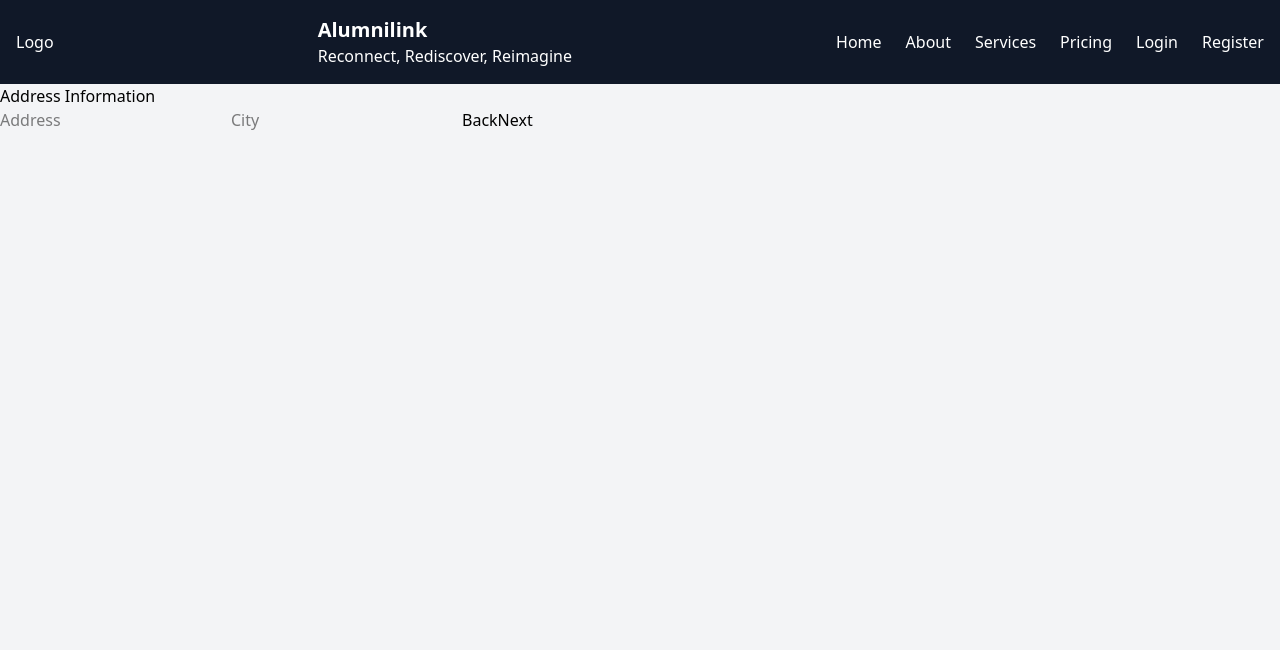
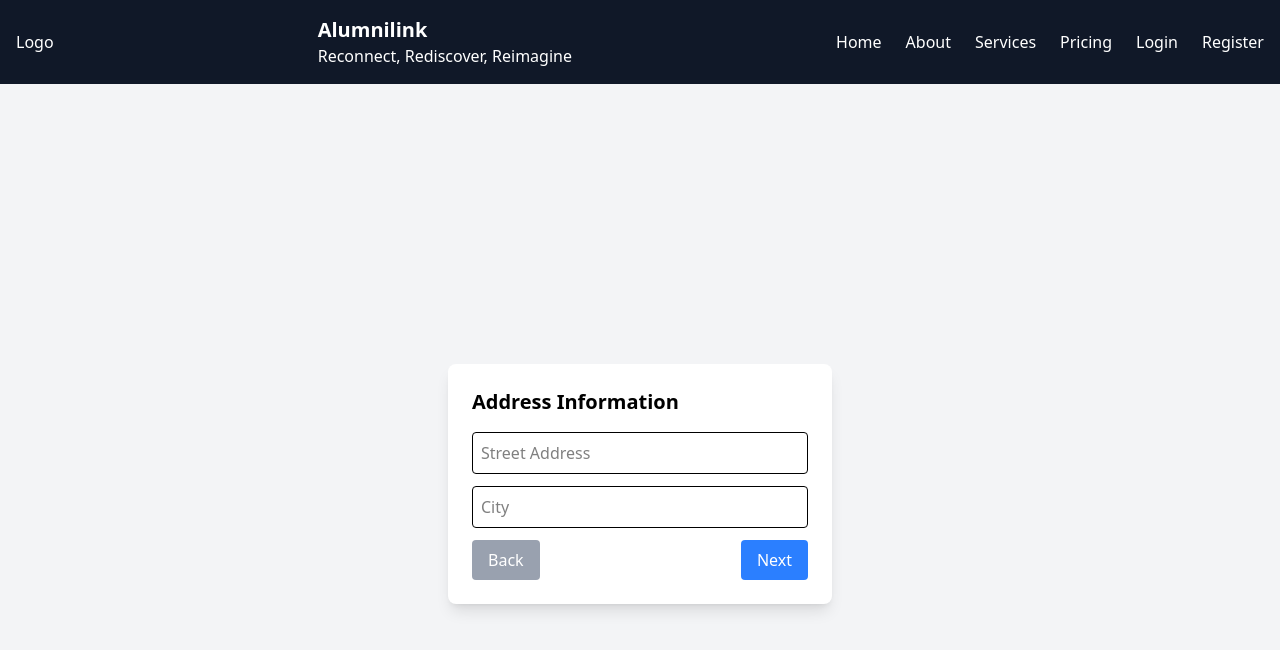
Before and after one commit to blank122/alumni-link-frontend, a React (Vite) app: page /register in a window 1280 px wide. Both pictures are taken after a click on the button "Next". Shown: the top 650 px of the page. Built offline with nearby package versions, Linux system fonts and the light colour scheme.

Commit message:
added slight a bit of ui

```diff
--- a/src/pages/Register.jsx
+++ b/src/pages/Register.jsx
@@ -2,37 +2,90 @@
 import { useState } from "react";
 import Navbar from "../components/layouts/Navbar";
 
-const Step1 = ({ formData, handleChange, nextStep }) => (
-    <div>
-        <h2>Personal Details</h2>
-        <input type="text" name="name" placeholder="Name" onChange={handleChange} value={formData.name} />
-        <input type="email" name="email" placeholder="Email" onChange={handleChange} value={formData.email} />
-        <button onClick={nextStep}>Next</button>
+// 📌 Step 1: Personal Information
+const PersonalInfoStep = ({ userData, handleChange, nextStep }) => (
+    <div className="p-6 bg-white rounded-lg shadow-lg w-96 mx-auto">
+        <h2 className="text-xl font-semibold mb-4">Personal Information</h2>
+        <input
+            type="text"
+            name="name"
+            placeholder="Full Name"
+            onChange={handleChange}
+            value={userData.name}
+            className="w-full p-2 border rounded mb-3"
+        />
+        <input
+            type="email"
+            name="email"
+            placeholder="Email Address"
+            onChange={handleChange}
+            value={userData.email}
+            className="w-full p-2 border rounded mb-3"
+        />
+        <button onClick={nextStep} className="w-full bg-blue-500 text-white py-2 rounded">
+            Next
+        </button>
     </div>
 );
 
-const Step2 = ({ formData, handleChange, nextStep, prevStep }) => (
-    <div>
-        <h2>Address Information</h2>
-        <input type="text" name="address" placeholder="Address" onChange={handleChange} value={formData.address} />
-        <input type="text" name="city" placeholder="City" onChange={handleChange} value={formData.city} />
-        <button onClick={prevStep}>Back</button>
-        <button onClick={nextStep}>Next</button>
+// 📌 Step 2: Address Information
+const AddressInfoStep = ({ userData, handleChange, nextStep, prevStep }) => (
+    <div className="p-6 bg-white rounded-lg shadow-lg w-96 mx-auto">
+        <h2 className="text-xl font-semibold mb-4">Address Information</h2>
+        <input
+            type="text"
+            name="address"
+            placeholder="Street Address"
+            onChange={handleChange}
+            value={userData.address}
+            className="w-full p-2 border rounded mb-3"
+        />
+        <input
+            type="text"
+            name="city"
+            placeholder="City"
+            onChange={handleChange}
+            value={userData.city}
+            className="w-full p-2 border rounded mb-3"
+        />
+        <div className="flex justify-between">
+            <button onClick={prevStep} className="bg-gray-400 text-white px-4 py-2 rounded">
+                Back
+            </button>
+            <button onClick={nextStep} className="bg-blue-500 text-white px-4 py-2 rounded">
+                Next
+            </button>
+        </div>
     </div>
 );
 
-const Step3 = ({ formData, handleChange, prevStep }) => (
-    <div>
-        <h2>Account Details</h2>
-        <input type="password" name="password" placeholder="Password" onChange={handleChange} value={formData.password} />
-        <button onClick={prevStep}>Back</button>
-        <button onClick={() => alert("Form Submitted!")}>Submit</button>
+// 📌 Step 3: Account Information
+const AccountInfoStep = ({ userData, handleChange, prevStep, handleSubmit }) => (
+    <div className="p-6 bg-white rounded-lg shadow-lg w-96 mx-auto">
+        <h2 className="text-xl font-semibold mb-4">Account Information</h2>
+        <input
+            type="password"
+            name="password"
+            placeholder="Create Password"
+            onChange={handleChange}
+            value={userData.password}
+            className="w-full p-2 border rounded mb-3"
+        />
+        <div className="flex justify-between">
+            <button onClick={prevStep} className="bg-gray-400 text-white px-4 py-2 rounded">
+                Back
+            </button>
+            <button onClick={handleSubmit} className="bg-green-500 text-white px-4 py-2 rounded">
+                Submit
+            </button>
+        </div>
     </div>
 );
 
+// 📌 Multi-Step Form Component
 const MultiStepForm = () => {
     const [step, setStep] = useState(1);
-    const [formData, setFormData] = useState({
+    const [userData, setUserData] = useState({
         name: "",
         email: "",
         address: "",
@@ -40,22 +93,43 @@ const MultiStepForm = () => {
         password: "",
     });
 
-    // Function to handle input changes
+    // 📌 Handles form input changes
     const handleChange = (e) => {
-        setFormData({ ...formData, [e.target.name]: e.target.value });
+        setUserData({ ...userData, [e.target.name]: e.target.value });
     };
 
-    // Navigation Functions
+    // 📌 Navigation Functions
     const nextStep = () => setStep(step + 1);
     const prevStep = () => setStep(step - 1);
+
+    // 📌 Submit Data to Backend
+    const handleSubmit = async () => {
+        try {
+            const response = await fetch("https://your-api-url.com/register", {
+                method: "POST",
+                headers: { "Content-Type": "application/json" },
+                body: JSON.stringify(userData),
+            });
+
+            const data = await response.json();
+            alert("Registration Successful!");
+            console.log("Server Response:", data);
+        } catch (error) {
+            console.error("Error submitting form:", error);
+            alert("Something went wrong!");
+        }
+    };
 
     return (
         <div>
             <Navbar />
-            {step === 1 && <Step1 formData={formData} handleChange={handleChange} nextStep={nextStep} />}
-            {step === 2 && <Step2 formData={formData} handleChange={handleChange} nextStep={nextStep} prevStep={prevStep} />}
-            {step === 3 && <Step3 formData={formData} handleChange={handleChange} prevStep={prevStep} />}
+            <div className="flex justify-center items-center h-screen bg-gray-100">
+                {step === 1 && <PersonalInfoStep userData={userData} handleChange={handleChange} nextStep={nextStep} />}
+                {step === 2 && <AddressInfoStep userData={userData} handleChange={handleChange} nextStep={nextStep} prevStep={prevStep} />}
+                {step === 3 && <AccountInfoStep userData={userData} handleChange={handleChange} prevStep={prevStep} handleSubmit={handleSubmit} />}
+            </div>
         </div>
+
     );
 };
 
```
